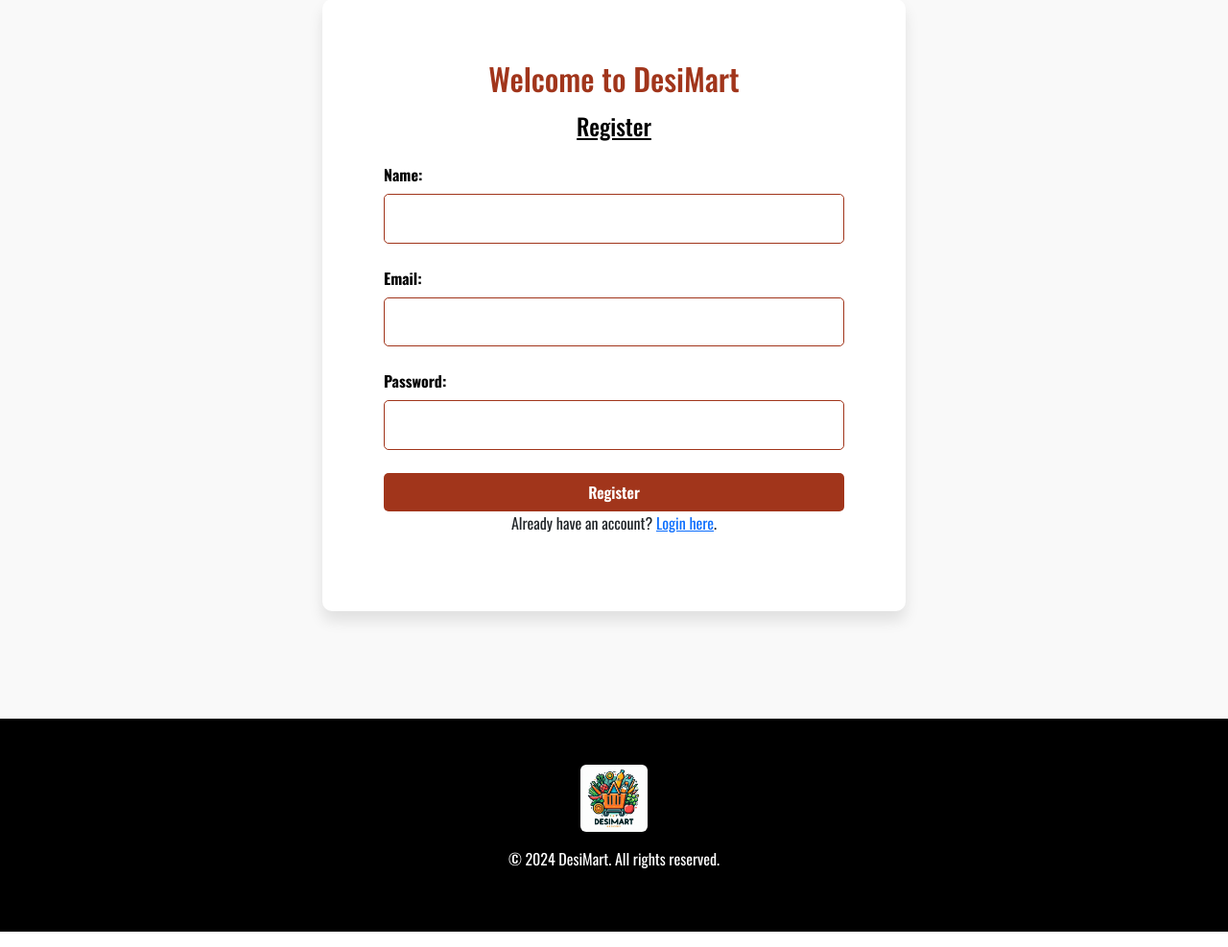
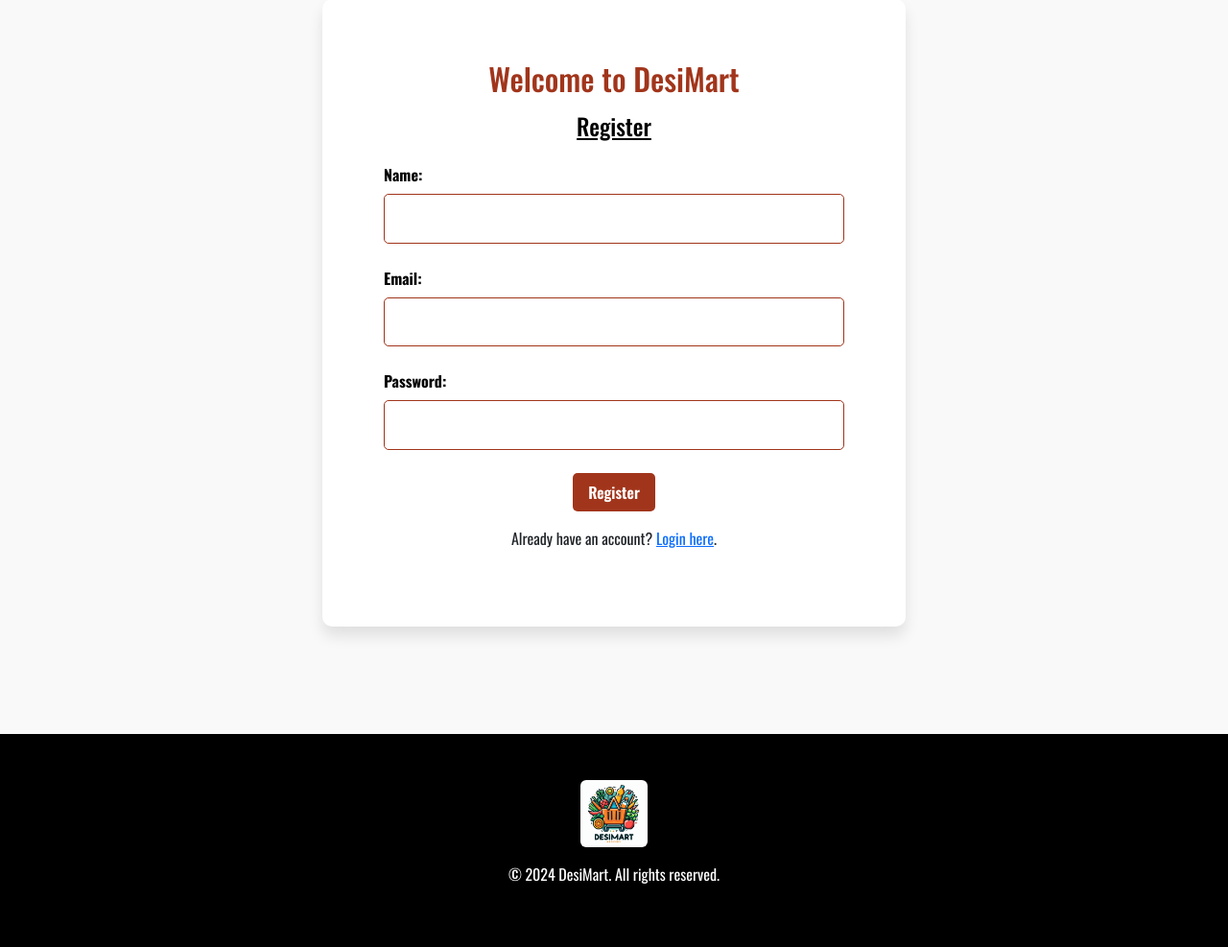
Before and after one commit to harikarnan/Desi-Mart, a PHP site: page /register.php in a window 1280 px wide. Shown: the part 215-1202 px from the top of the page at 96% size. Run offline with PHP 8.4, Linux system fonts and the light colour scheme.

Commit message:
btn css changes

```diff
--- a/desimart/admin/login.php
+++ b/desimart/admin/login.php
@@ -84,9 +84,9 @@ if ($_SERVER['REQUEST_METHOD'] === 'POST') {
                     <div class="invalid-feedback"><?php echo $error['password']; ?></div>
                 <?php endif; ?>
             </div>
-            <button type="submit" class="primary-btn">Login</button>
+            <button type="submit" class="mx-auto primary-btn">Login</button>
         </form>
-        <p>Don't have an account? <a href="register.php">Register here</a>.</p>
+        <p class="pt-3">Don't have an account? <a href="register.php">Register here</a>.</p>
     </div>
 </main>
 <?php include 'includes/footer.php'; ?>
--- a/desimart/admin/register.php
+++ b/desimart/admin/register.php
@@ -58,9 +58,9 @@ if ($_SERVER['REQUEST_METHOD'] === 'POST') {
                     <div class="invalid-feedback"><?php echo $errors['password']; ?></div>
                 <?php endif; ?>
             </div>
-            <button type="submit" class="primary-btn">Register</button>
+            <button type="submit" class="mx-auto primary-btn">Register</button>
         </form>
-        <p>Already have an account? <a href="login.php">Login here</a>.</p>
+        <p class="pt-3">Already have an account? <a href="login.php">Login here</a>.</p>
     </div>
 </main>
 <?php include 'includes/footer.php'; ?>
--- a/desimart/login.php
+++ b/desimart/login.php
@@ -101,9 +101,9 @@ if ($_SERVER['REQUEST_METHOD'] === 'POST') {
                     <div class="invalid-feedback"><?php echo $error['password']; ?></div>
                 <?php endif; ?>
             </div>
-            <button type="submit" class="primary-btn">Login</button>
+            <button type="submit" class="mx-auto primary-btn">Login</button>
         </form>
-        <p>Don't have an account? <a href="register.php">Register here</a>.</p>
+        <p class="pt-3">Don't have an account? <a href="register.php">Register here</a>.</p>
     </div>
 </main>
 <?php include 'includes/footer.php'; ?>
--- a/desimart/register.php
+++ b/desimart/register.php
@@ -126,9 +126,9 @@ if ($_SERVER['REQUEST_METHOD'] === 'POST') {
                     <div class="invalid-feedback"><?php echo $errors['password']; ?></div>
                 <?php endif; ?>
             </div>
-            <button type="submit" class="primary-btn">Register</button>
+            <button type="submit" class="mx-auto primary-btn">Register</button>
         </form>
-        <p>Already have an account? <a href="login.php">Login here</a>.</p>
+        <p class="pt-3">Already have an account? <a href="login.php">Login here</a>.</p>
     </div>
 </main>
 <?php include 'includes/footer.php'; ?>
--- a/desimart/styles/styles.css
+++ b/desimart/styles/styles.css
@@ -453,6 +453,9 @@ form .d-flex {
     gap: 1rem;
 }
 
+.pt-3 {
+    padding-top: 1rem;
+}
 
 
 
```
